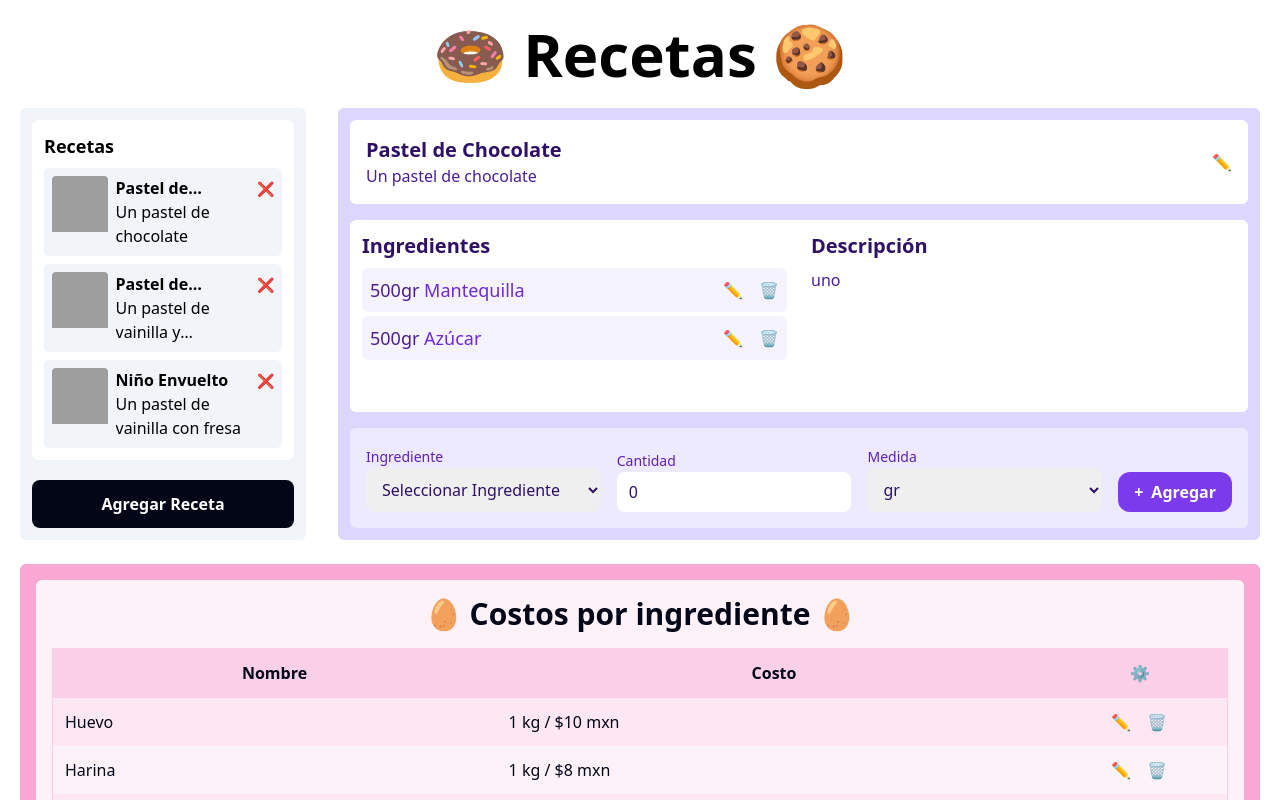
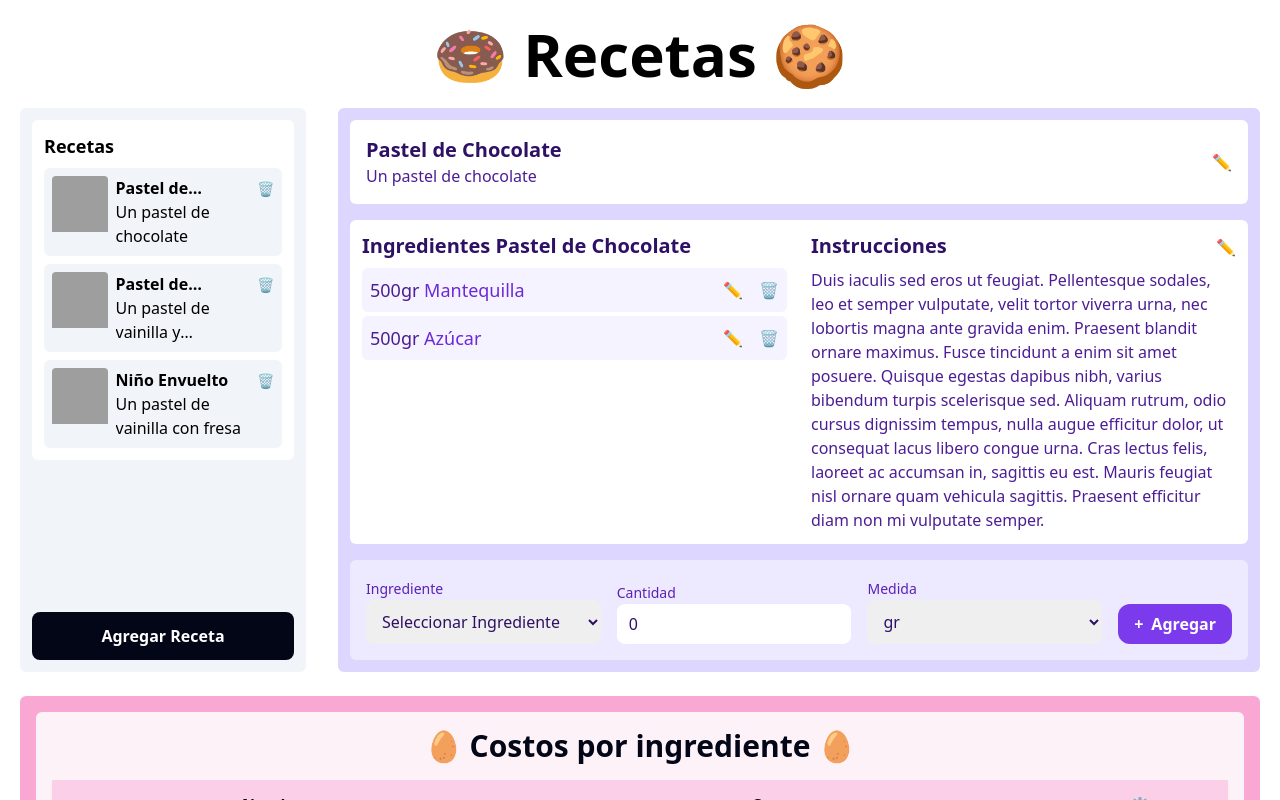
Before and after one commit to chicharitomagnetico/just-another-recipe-app, a React (Create React App) app: page / in a window 1280 px wide. Both pictures are taken after a click on the element "Pastel de Chocolate". Shown: the top 800 px of the page. Built offline with nearby package versions, Linux system fonts and the light colour scheme; grey boxes are pictures that could not be loaded.

Commit message:
start calculator

```diff
--- a/src/App.js
+++ b/src/App.js
@@ -1,4 +1,5 @@
 import { useState } from "react";
+import { useEffect } from "react";
 import "./App.css";
 
 const initialIngredients = [
@@ -115,14 +116,18 @@ const initialRecetas = [
 
 function App() {
 	const [selectedRecipe, setSelectedRecipe] = useState(null);
-	const [ingredientes, setIngredientes] = useState(initialIngredients);
-	const [seleccion, setSeleccion] = useState([]);
+	const [ingredientesActivos, setIngredientesActivos] =
+		useState(initialIngredients);
+	const [ingredienteAgregado, setIngredienteAgregado] = useState([]);
 
 	function handleSelectedRecipe(receta) {
-		console.log(receta);
-		console.log(receta.ingredients);
+		setSelectedRecipe(null);
+		setIngredienteAgregado([]);
+
 		setSelectedRecipe(receta);
-		setSeleccion((seleccionado) => [
+		if (!receta.ingredients) return;
+
+		setIngredienteAgregado((seleccionado) => [
 			...seleccionado,
 			...receta.ingredients,
 		]);
@@ -137,16 +142,16 @@ function App() {
 				</div>
 				<div className="col-span-3 p-3 rounded-md bg-violet-200">
 					<RecetaContainer
-						seleccion={seleccion}
-						onSetSeleccion={setSeleccion}
+						ingredienteAgregado={ingredienteAgregado}
+						onSetIngredienteAgreagado={setIngredienteAgregado}
 						selectedRecipe={selectedRecipe}
-						ingredientes={ingredientes}
+						ingredientesActivos={ingredientesActivos}
 					/>
 				</div>
 			</div>
 			<AgregaIngredientes
-				ingredientes={ingredientes}
-				onSetIngredientes={setIngredientes}
+				ingredientesActivos={ingredientesActivos}
+				onSetIngredientesActivos={setIngredientesActivos}
 			/>
 		</div>
 	);
@@ -338,7 +343,7 @@ function RecipeContainer({ receta, removeReceta, onSelectedRecipe }) {
 							className="text-sm"
 							title="Borrar receta"
 						>
-							<span>❌</span>
+							<span>🗑</span>
 						</button>
 					</div>
 				</div>
@@ -364,19 +369,30 @@ function RecipeList({ recetas, removeReceta, onSelectedRecipe }) {
 
 function RecetaContainer({
 	selectedRecipe,
-	ingredientes,
-	seleccion,
-	onSetSeleccion,
+	ingredientesActivos,
+	ingredienteAgregado,
+	onSetIngredienteAgreagado,
 }) {
-	console.log("selected " + selectedRecipe);
-	console.log("seleccion " + seleccion);
-
 	function handleSeleccion(seleccionado) {
-		onSetSeleccion((seleccion) => [...seleccion, seleccionado]);
+		onSetIngredienteAgreagado((seleccion) => [...seleccion, seleccionado]);
 	}
 
 	function handleRemoveSelected(borrado) {
-		onSetSeleccion(seleccion.filter((sel) => sel.id !== borrado));
+		onSetIngredienteAgreagado(
+			ingredienteAgregado.filter((sel) => sel.id !== borrado)
+		);
+	}
+
+	console.log(ingredientesActivos);
+
+	console.log(
+		ingredientesActivos.map((ingrediente) => [
+			ingrediente.name,
+			ingrediente.cost,
+		])
+	);
+	function calculator(ingredientesActivos) {
+		if (!ingredientesActivos) return;
 	}
 
 	return (
@@ -385,20 +401,29 @@ function RecetaContainer({
 
 			<div className="grid h-full grid-cols-1 gap-6 p-3 mt-4 bg-white rounded-md md:grid-cols-2">
 				<IngredientesContainer
-					seleccion={seleccion}
+					ingredienteAgregado={ingredienteAgregado}
 					onRemoveSelected={handleRemoveSelected}
 					selectedRecipe={selectedRecipe}
 				/>
 				<div className="prose">
-					<h2 className="mb-2 text-xl font-bold text-violet-950">
-						Descripción
-					</h2>
-					<p className="text-violet-900">uno</p>
+					{selectedRecipe && (
+						<>
+							<div className="inline-flex items-baseline justify-between w-full gap-4">
+								<h2 className="mb-2 text-xl font-bold text-violet-950 line-clamp-1">
+									Instrucciones
+								</h2>
+								<button title="edit">✏️</button>
+							</div>
+							<div className="prose text-violet-900">
+								<p>{selectedRecipe.instructions}</p>
+							</div>
+						</>
+					)}
 				</div>
 			</div>
 
 			<FormaReceta
-				ingredientes={ingredientes}
+				ingredientesActivos={ingredientesActivos}
 				onSeleccion={handleSeleccion}
 			/>
 		</div>
@@ -487,7 +512,7 @@ function Button({ children, size, color, width, onClick }) {
 	);
 }
 
-function FormaReceta({ ingredientes, onSeleccion }) {
+function FormaReceta({ ingredientesActivos, onSeleccion }) {
 	const [ingrediente, setIngrediente] = useState("");
 	const [cantidad, setCantidad] = useState(0);
 	const [medida, setMedida] = useState("gr");
@@ -499,7 +524,9 @@ function FormaReceta({ ingredientes, onSeleccion }) {
 			return;
 		}
 
-		const seleccion = ingredientes.filter((ing) => ing.id === ingrediente);
+		const seleccion = ingredientesActivos.filter(
+			(ing) => ing.id === ingrediente
+		);
 
 		const id = crypto.randomUUID();
 
@@ -527,7 +554,7 @@ function FormaReceta({ ingredientes, onSeleccion }) {
 					<label className="text-sm text-violet-800">
 						Ingrediente
 					</label>
-					{ingredientes.length > 0 ? (
+					{ingredientesActivos.length > 0 ? (
 						<select
 							value={ingrediente}
 							onChange={(e) =>
@@ -536,7 +563,7 @@ function FormaReceta({ ingredientes, onSeleccion }) {
 							className="w-full px-3 py-[10px] rounded-lg text-violet-950"
 						>
 							<option value="">Seleccionar Ingrediente</option>
-							{ingredientes.map((ingrediente, index) => (
+							{ingredientesActivos.map((ingrediente, index) => (
 								<option key={index} value={ingrediente.id}>
 									{ingrediente.name}
 								</option>
@@ -591,18 +618,22 @@ function FormaReceta({ ingredientes, onSeleccion }) {
 	);
 }
 
-function IngredientesContainer({ seleccion, onRemoveSelected }) {
+function IngredientesContainer({
+	ingredienteAgregado,
+	onRemoveSelected,
+	selectedRecipe,
+}) {
 	return (
 		<div>
-			{seleccion.length ? (
+			{ingredienteAgregado.length ? (
 				<>
 					<h2 className="mb-2 text-xl font-bold text-violet-950">
-						Ingredientes
+						Ingredientes {selectedRecipe?.name}
 					</h2>
 					<div className="flex flex-col gap-1">
-						{seleccion.map((item, index) => (
+						{ingredienteAgregado.map((ingredienteNuevo, index) => (
 							<IngredienteReceta
-								item={item}
+								ingredienteNuevo={ingredienteNuevo}
 								key={index}
 								onRemoveSelected={onRemoveSelected}
 							/>
@@ -624,23 +655,23 @@ function IngredientesContainer({ seleccion, onRemoveSelected }) {
 	);
 }
 
-function IngredienteReceta({ item, onRemoveSelected }) {
+function IngredienteReceta({ ingredienteNuevo, onRemoveSelected }) {
 	function handleRemove(e) {
 		e.preventDefault();
-		onRemoveSelected(item.id);
+		onRemoveSelected(ingredienteNuevo.id);
 	}
 
 	return (
 		<>
-			{item && (
+			{ingredienteNuevo && (
 				<div className="flex items-center justify-between gap-5 p-2 rounded-md bg-violet-50">
 					<div>
 						<h3 className="text-lg text-violet-900">
-							{item?.quantity}
-							{item?.unit}
+							{ingredienteNuevo?.quantity}
+							{ingredienteNuevo?.unit}
 							<span className="text-lg font-normal text-violet-700">
 								{" "}
-								{item?.name}
+								{ingredienteNuevo?.name}
 							</span>
 						</h3>
 					</div>
@@ -656,10 +687,12 @@ function IngredienteReceta({ item, onRemoveSelected }) {
 	);
 }
 
-function AgregaIngredientes({ ingredientes, onSetIngredientes }) {
-	function handleSetIngredientes(ingrediente) {
-		// console.log(ingrediente);
-		onSetIngredientes((ingredientes) => [...ingredientes, ingrediente]);
+function AgregaIngredientes({ ingredientesActivos, onSetIngredientesActivos }) {
+	function handleSetIngredientesActivos(nuevoIngrediente) {
+		onSetIngredientesActivos((ingredientesActivos) => [
+			...ingredientesActivos,
+			nuevoIngrediente,
+		]);
 	}
 
 	return (
@@ -668,14 +701,18 @@ function AgregaIngredientes({ ingredientes, onSetIngredientes }) {
 				<h2 className="mb-4 text-3xl font-bold text-center">
 					🥚 Costos por ingrediente 🥚
 				</h2>
-				<ListaIngredientesCostos ingredientes={ingredientes} />
+				<ListaIngredientesCostos
+					ingredientesActivos={ingredientesActivos}
+				/>
 			</div>
-			<FormaIngredientes onSetIngredientes={handleSetIngredientes} />
+			<FormaIngredientes
+				onSetIngredientesActivos={handleSetIngredientesActivos}
+			/>
 		</div>
 	);
 }
 
-function ListaIngredientesCostos({ ingredientes }) {
+function ListaIngredientesCostos({ ingredientesActivos }) {
 	return (
 		<table className="w-full border border-collapse border-pink-200 shadow-sm table-auto">
 			<thead className="bg-pink-200">
@@ -686,7 +723,7 @@ function ListaIngredientesCostos({ ingredientes }) {
 				</tr>
 			</thead>
 			<tbody>
-				{ingredientes.map((ingrediente) => (
+				{ingredientesActivos.map((ingrediente) => (
 					<IngredienteCosto
 						ingrediente={ingrediente}
 						key={ingrediente.id}
```
